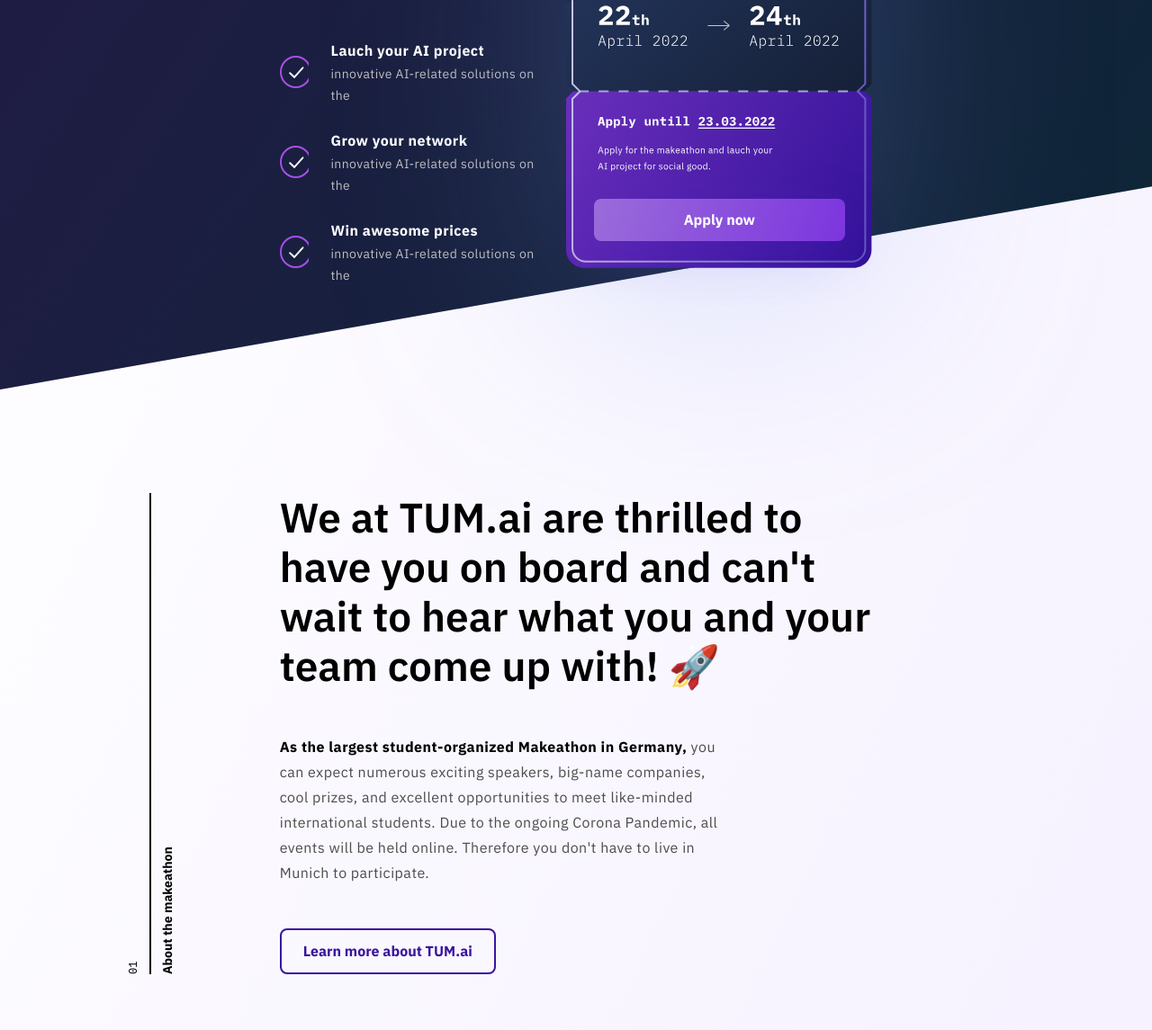
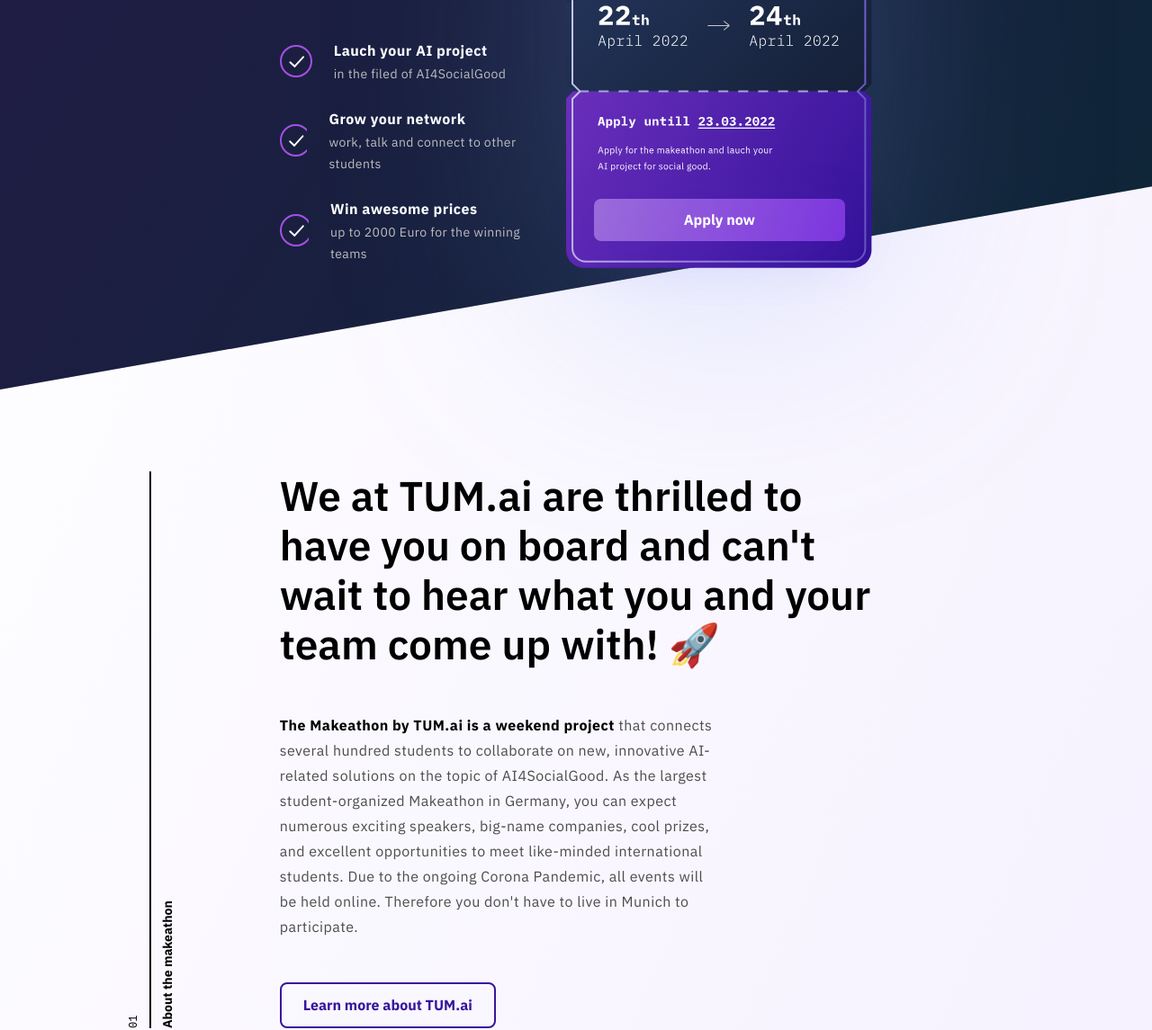
Before and after one commit to tum-ai/makeathon2022, a Next.js app: page / in a window 1280 px wide. Shown: the part 460-1605 px from the top of the page at 90% size. Built offline with nearby package versions, Linux system fonts and the light colour scheme.

Commit message:
added video

```diff
--- a/components/03_sections/about.js
+++ b/components/03_sections/about.js
@@ -6,8 +6,8 @@ import ChapterBar from '../02_molecules/chapterBar'
 
 const data = {
   "title": "We at TUM.ai are thrilled to have you on board and can't wait to hear what you and your team come up with! 🚀",
-  "paragraph_highlighted": "As the largest student-organized Makeathon in Germany, ",
-  "paragraph": "you can expect numerous exciting speakers, big-name companies, cool prizes, and excellent opportunities to meet like-minded international students. Due to the ongoing Corona Pandemic, all events will be held online. Therefore you don't have to live in Munich to participate.",
+  "paragraph_highlighted": "The Makeathon by TUM.ai is a weekend project ",
+  "paragraph": "that connects several hundred students to collaborate on new, innovative AI-related solutions on the topic of AI4SocialGood. As the largest student-organized Makeathon in Germany, you can expect numerous exciting speakers, big-name companies, cool prizes, and excellent opportunities to meet like-minded international students. Due to the ongoing Corona Pandemic, all events will be held online. Therefore you don't have to live in Munich to participate.",
   "button": "Learn more about TUM.ai",
   "button_link": "https://www.tum-ai.com/",
   "chapter_title": "About the makeathon",
--- a/components/03_sections/hero.js
+++ b/components/03_sections/hero.js
@@ -14,15 +14,15 @@ const data = {
   "value": [
     {
       "title": "Lauch your AI project",
-      "subtitle": "innovative AI-related solutions on the"
+      "subtitle": "in the filed of AI4SocialGood"
     },
     {
       "title": "Grow your network",
-      "subtitle": "innovative AI-related solutions on the"
+      "subtitle": "work, talk and connect to other students"
     },
     {
       "title": "Win awesome prices",
-      "subtitle": "innovative AI-related solutions on the"
+      "subtitle": "up to 2000 Euro for the winning teams"
     }
   ]
 }
--- /dev/null
+++ b/components/03_sections/video.js
@@ -0,0 +1,11 @@
+import styles from '../../styles/03_sections/Video.module.css'
+
+export default function Video(){
+  return <div className={styles.VideoItem}>
+    <div className={styles.Grid}>
+      <video autoPlay controls muted loop height="100%" width="100%">
+        <source src="/trailer.mp4" />
+      </video>
+    </div>
+  </div>
+}
--- a/pages/index.js
+++ b/pages/index.js
@@ -14,6 +14,7 @@ import Image from 'next/image'
 import NavBar from '../components/02_molecules/navBar'
 
 import {Element} from 'react-scroll'
+import Video from '../components/03_sections/video'
 
 export default function Home() {
   return (
@@ -29,6 +30,7 @@ export default function Home() {
         <Hero id="hero"/>
         <Element name="about"></Element>
         <About />
+        <Video />
         <Roadmap />
         <FullscreenPicture />
         <Element name="tracks">
--- /dev/null
+++ b/styles/03_sections/Video.module.css
@@ -0,0 +1,14 @@
+.VideoItem{
+    width: 100%;
+    position: relative;
+    display: flex;
+    flex-direction: column;
+    align-items: center;
+    padding: 140px 0;
+}
+.Grid{
+    width: 1200px;
+    height: calc(1200px / 16 * 9);
+    background-color: aqua;
+    position: relative;
+}
```
Also changed, not shown: 1 other file (tests, documents, lock files or other folders).
